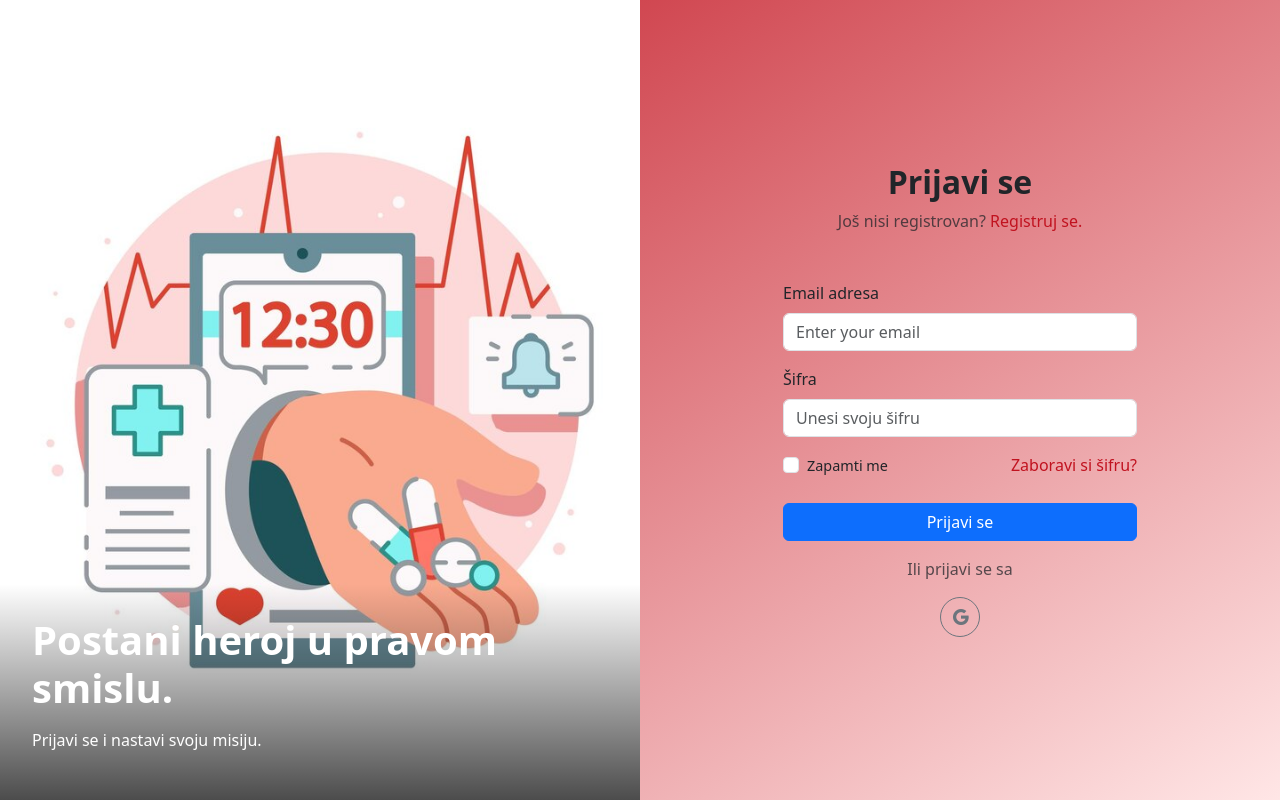
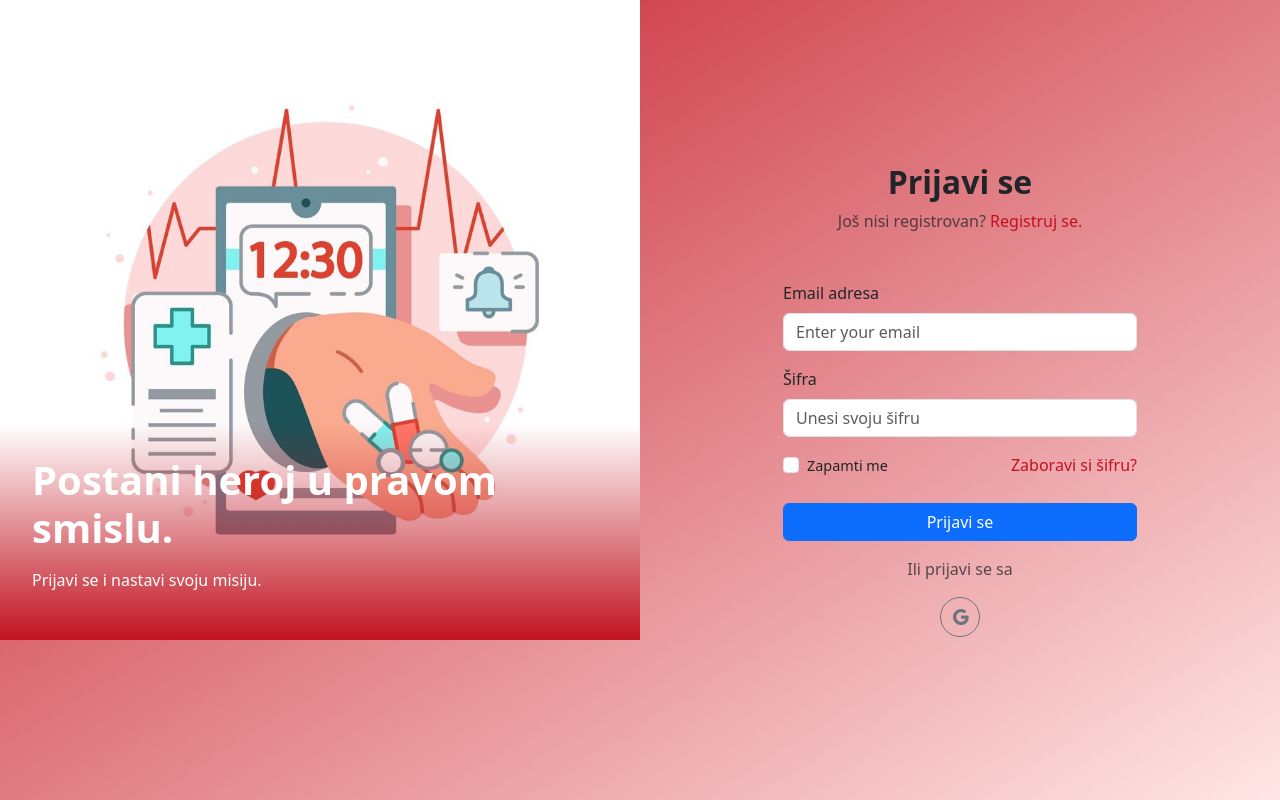
Before and after one commit to Nejra02/Heroj, a React (Create React App) app in the folder frontend/: page /signin in a window 1280 px wide. Built offline with nearby package versions, Linux system fonts and the light colour scheme.

Commit message:
css izmjene

```diff
--- a/frontend/src/pages/SignIn.js
+++ b/frontend/src/pages/SignIn.js
@@ -5,7 +5,6 @@ const SignIn = () => {
   return (
     <div className="container-fluid">
       <div className="row min-vh-100">
-        {/* Image Section */}
         <div className="col-lg-6 d-none d-lg-block p-0">
           <div className="image-container">
             <img src="/signinPhoto.jpg" alt="Sign In" className="img-fluid" />
--- a/frontend/src/styles/signin.css
+++ b/frontend/src/styles/signin.css
@@ -2,16 +2,16 @@
   --primary-color: #C1121F;
   --secondary-color: #780000;
   --white-color: #FFFFFF;
+  --text-color: #003049;
 }
 
 body {
-  font-family: 'Segoe UI', Tahoma, Geneva, Verdana, sans-serif;
+
   background-color: #f8f9fa;
 }
 
 .image-container {
   position: relative;
-  height: 100vh;
   overflow: hidden;
 }
 
@@ -28,7 +28,7 @@ body {
   right: 0;
   padding: 2rem;
   color: var(--white-color);
-  background: linear-gradient(transparent, rgba(0, 0, 0, 0.7));
+  background: linear-gradient(transparent, var(--primary-color));
 }
 
 .overlay-text h1 {
@@ -62,6 +62,10 @@ body {
 .text-link:hover {
   color: var(--secondary-color);
   text-decoration: underline;
+}
+.btn-primary {
+  background-color: var(--primary-color);
+  border-color: var(--primary-color);
 }
 
 .social-btn {
```
